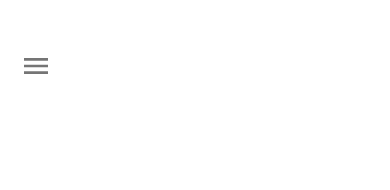
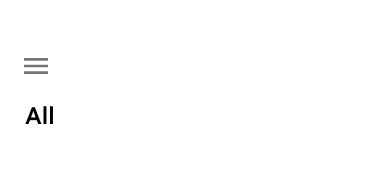
Before and after one commit to thesoorajsingh/timed-todo, a React (Create React App) app: page / in a window 390 px wide. Shown: the top 190 px of the page. Built offline with nearby package versions, Linux system fonts and the light colour scheme.

Commit message:
removed unused imports and added current filter on mobile

```diff
--- a/src/App.css
+++ b/src/App.css
@@ -84,6 +84,14 @@
   margin: 4rem;
   z-index: 100;
   align-self: flex-end;
+}
+
+.current-filter {
+  position: absolute;
+  top: 100px;
+  font-size: 24px;
+  font-weight: 500;
+  left: 25px;
 }
 
 /* Modal Styling */
--- a/src/App.js
+++ b/src/App.js
@@ -33,13 +33,16 @@ function App() {
 
 	return (
 		<div className="App">
-			{!open && (
+			{!open && width < 768 && (
+				<>
 					<img
 						src={Menu}
 						alt="Menu Icon"
 						className="menu-icon"
 						onClick={() => setOpen(!open)}
 					/>
+					<h4 className="current-filter">{filter}</h4>
+				</>
 			)}
 			<div
 				className={`sidebar ${width < 768 ? (open ? "open" : "closed") : ""}`}
--- a/src/components/TodoCard/TodoCard.jsx
+++ b/src/components/TodoCard/TodoCard.jsx
@@ -1,9 +1,7 @@
 import React from "react";
 import "./TodoCard.css";
 import Stopwatch from "../NewTodoModal/Stopwatch/Stopwatch";
-import { v4 as uuidv4 } from "uuid";
 import { useState } from "react";
-import { useLocalStorage } from "../../utils/apiData";
 
 function TodoCard({ time, todos }) {
 	const [status, setStatus] = useState("Running");
```
Lines whose indentation alone changed are shown as unchanged.
